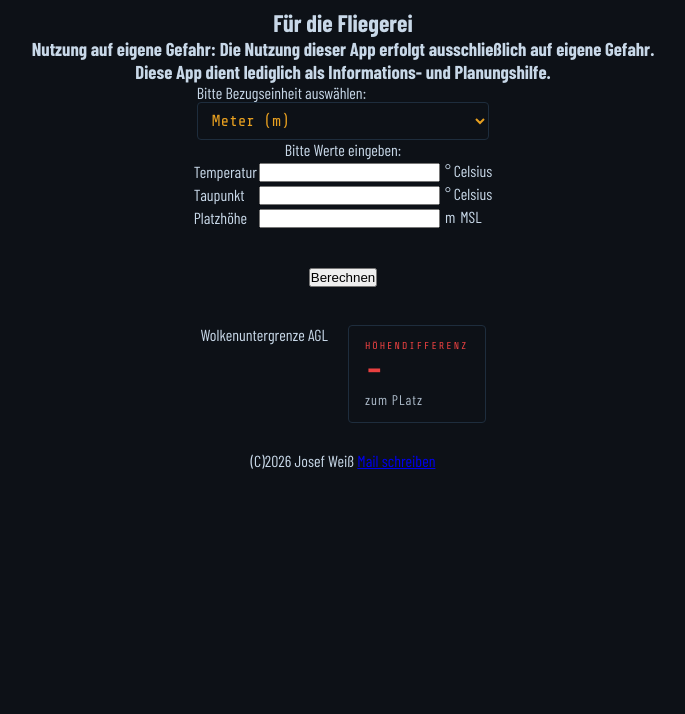
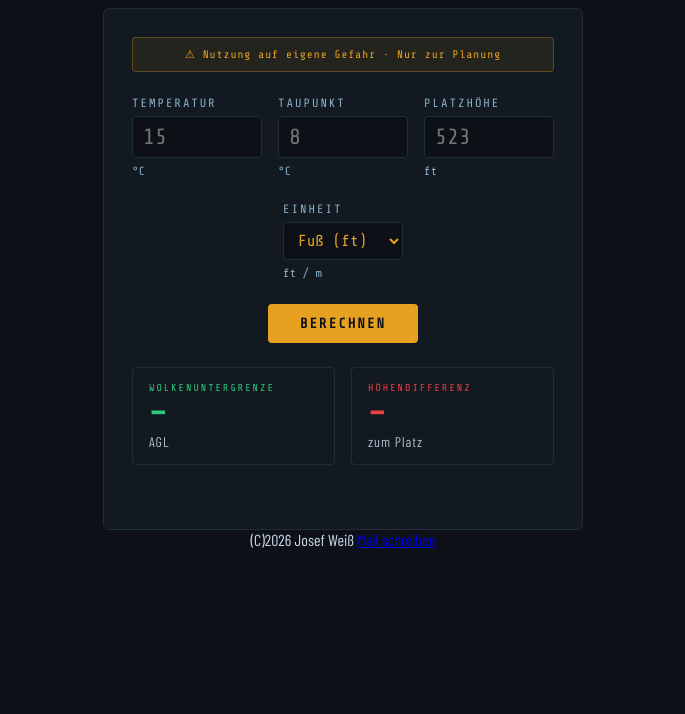
Before and after one commit to elDiabloB/Wolkenrechner, a plain HTML site: page index.html in a window 1280 px wide. Shown: the part 86-800 px from the top of the page, without its empty margins (297-982 px from the left). Drawn offline with nearby package versions, Linux system fonts and the light colour scheme.

Commit message:
2. Commit 24.03

```diff
--- a/index.html
+++ b/index.html
@@ -6,58 +6,75 @@
 <!DOCTYPE html>
 <html lang="de">
 <head>
-    <meta charset="UTF-8" />
-    <meta name="viewport" content="width=device-width, initial-scale=1.0" />
+    <meta charset="UTF-8">
+    <meta name="viewport" content="width=device-width, initial-scale=1.0">
     <title>Wolkenrechner</title>
     <link rel="stylesheet" href="styles.css">
 </head>
-<header>
-
-</header>
 <body>
 
-    <h1 class="heading">Wolkenrechner</h1>
-    <h2>Für die Fliegerei</h2>
-    <h3 class="warning">Nutzung auf eigene Gefahr: Die Nutzung dieser App erfolgt ausschließlich auf eigene Gefahr.</h3>
-    <h3 class="warning">Diese App dient lediglich als Informations- und Planungshilfe.</h3>
-    <div>
-    <span>Bitte Bezugseinheit auswählen:</span>
-    <select id="einheit" onclick="onClickLst()">
-        <option value="ft">Fuß (ft)</option>
-        <option value="m" selected>Meter (m)</option>
+    <h1>Wolken<span>rechner</span></h1>
+
+    <div class="card">
+
+        <div class="warning-box">
+            &#9888; Nutzung auf eigene Gefahr · Nur zur Planung
+        </div>
+
+        <div class="inputs">
+            <div class="input-group">
+                <label>Temperatur</label>
+                <input type="number" id="temp" step="1" placeholder="15">
+                <span class="unit">°C</span>
+            </div>
+            <div class="input-group">
+                <label>Taupunkt</label>
+                <input type="number" id="taup" step="1" placeholder="8">
+                <span class="unit">°C</span>
+            </div>
+            <div class="input-group">
+                <label>Platzhöhe</label>
+                <input type="number" id="elev" placeholder="523">
+                <span class="unit" id="aktEinh">ft</span>
+            </div>
+        </div>
+
+        <div class="limit-row">
+            <div class="input-group">
+                <label>Einheit</label>
+                <select id="einheit">
+                    <option value="ft" selected>Fuß (ft)</option>
+                    <option value="m">Meter (m)</option>
                 </select>
+                <span class="unit">ft / m</span>
             </div>
-    <p>Bitte Werte eingeben:</p>
-    <div>
-        <table>
-            <tr><td><label>Temperatur</label></td><td><input type="number" id="temp" maxlength="3" size="6"><span style="margin-left: 5px;">° Celsius</span></td></tr>
-            <tr><td><label>Taupunkt</label></td><td><input type="number" id="taup" maxlength="3" size="6"><span style="margin-left: 5px;">° Celsius</span></td></tr>
-            <tr><td><label>Platzhöhe</label></td><td><input type="number" id="elev" maxlength="3" size="6"><span id="aktEinh" style="margin-left: 5px;"></span><span style="margin-left: 5px;">MSL</span></td></tr>
-        </table>
         </div>
-    <br><br>
-    <button class="button" onclick="onClickBtn()">Berechnen</button>
-    <br><br>
-    <div style="display: flex; gap: 20px; justify-content: center;">
-        <div class="box">
-            <span class="description">Wolkenuntergrenze AGL</span>
-            <strong class="result" id ="cloud"></strong>
+
+        <div class="btn-row">
+            <button id="calcBtn" onclick="onClickBtn()">Berechnen</button>
+        </div>
+
+        <div class="results">
+            <div class="result-box box-head">
+                <div class="tag">Wolkenuntergrenze</div>
+                <div class="value" id="cloud">–</div>
+                <div class="sub">AGL</div>
             </div>
             <div class="result-box box-cross">
                 <div class="tag">Höhendifferenz</div>
-          <div class="value" id="field">-</div>
-          <div class="sub">zum PLatz</div>
+                <div class="value" id="field">–</div>
+                <div class="sub">zum Platz</div>
             </div>
         </div>
 
         <div id="warning"></div>
+
     </div>
+
     <script src="script.js"></script>
 </body>
 <footer>
-    <span
-      >(C)2026 Josef Weiß
-      <a href="mailto:weiss.josef1987@googlemail.com">Mail schreiben</a></span
-    >
+    (C)2026 Josef Weiß
+    <a href="mailto:weiss.josef1987@googlemail.com">Mail schreiben</a>
 </footer>
 </html>
```
Lines whose indentation alone changed are shown as unchanged.
